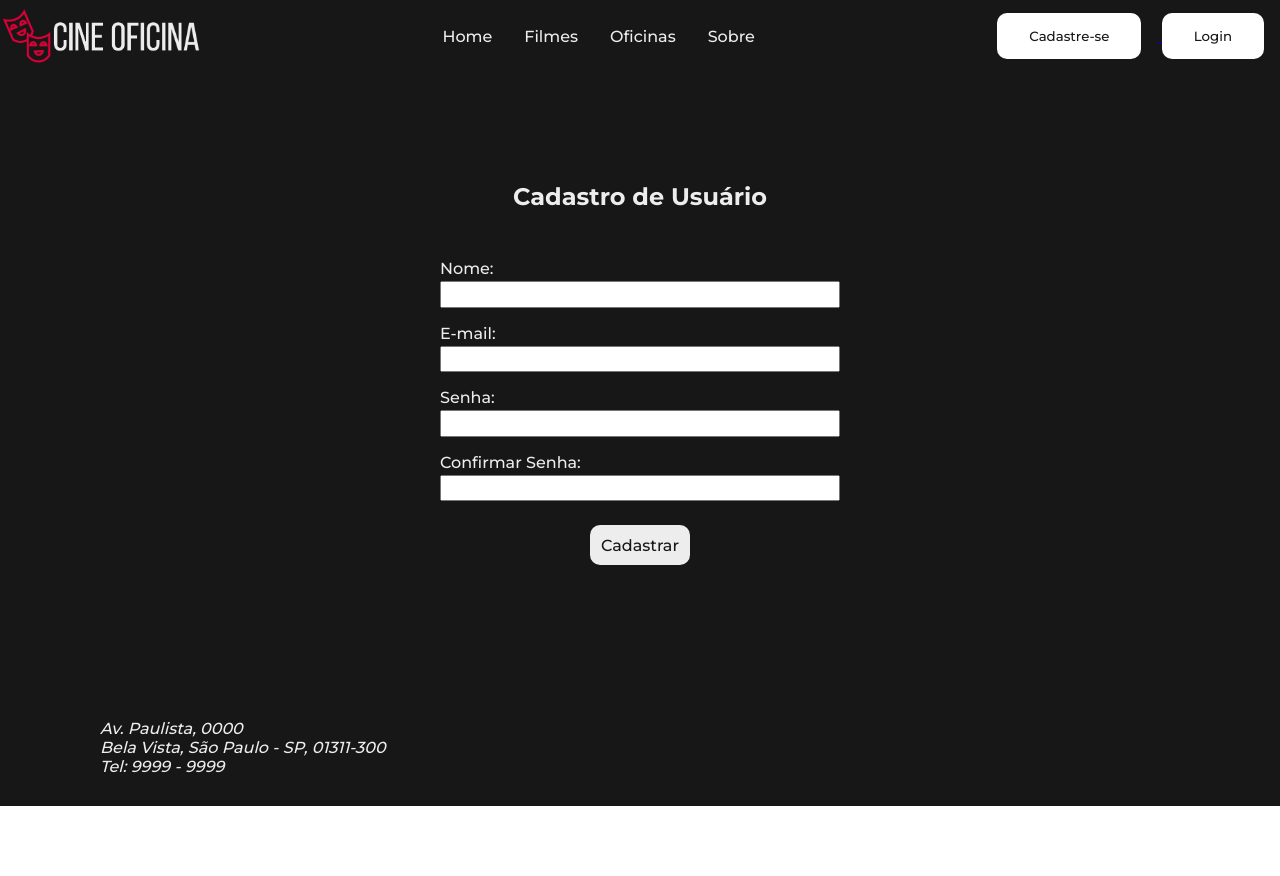
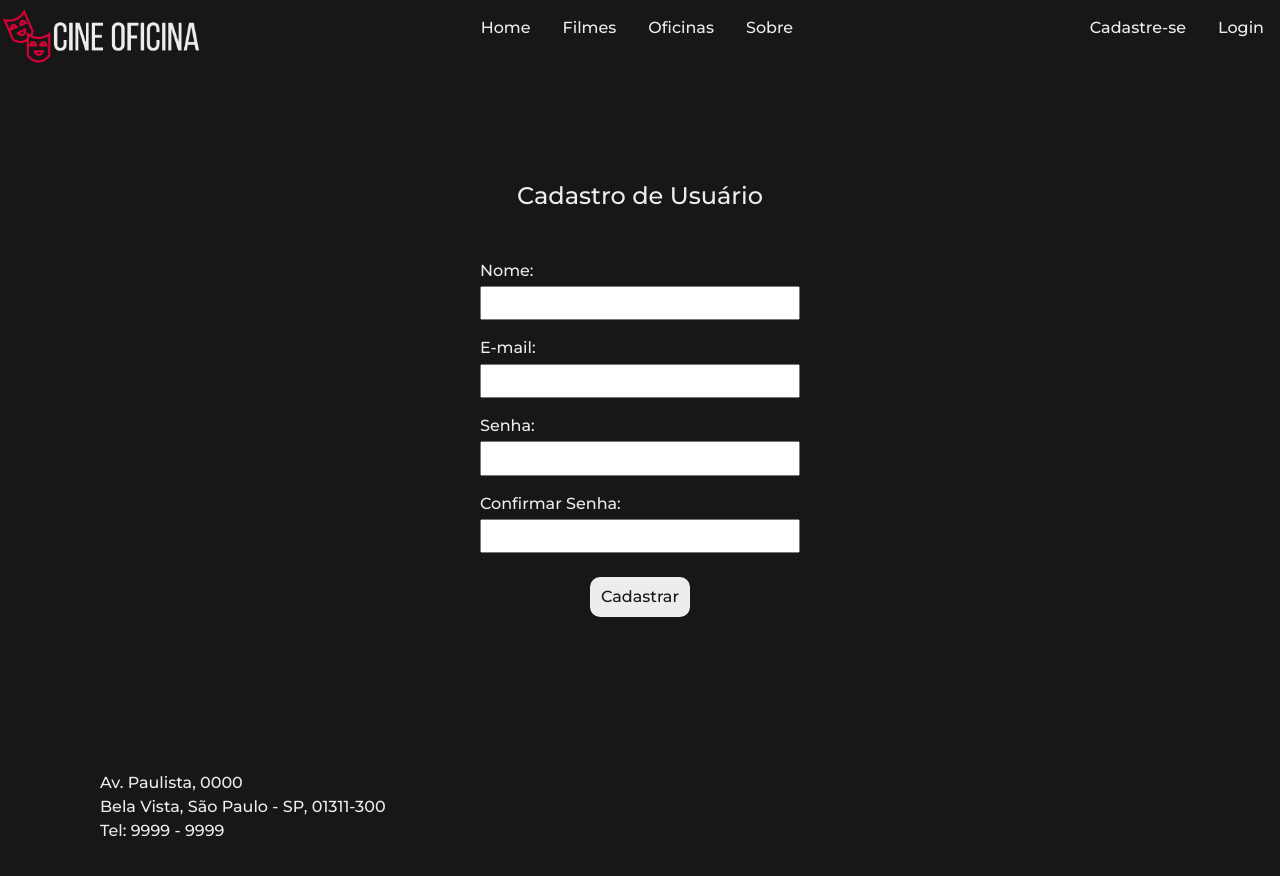
Before and after one commit to Takekamine/PROZ-PROJETO_INTEGRADOR, a plain HTML site: page html/cadastro.html in a window 1280 px wide. Before the commit the page ends 806 px from the top, so only its background shows below. Drawn offline with nearby package versions, Linux system fonts and the light colour scheme.

Commit message:
mudança header

```diff
--- a/html/cadastro.html
+++ b/html/cadastro.html
@@ -8,6 +8,9 @@
     <link href="https://fonts.googleapis.com/css2?family=Inter:wght@400;500&family=Montserrat:wght@500;600;700&display=swap" rel="stylesheet">
     <link href="./css/style.css" rel="stylesheet">
     <title>Cine Oficina/Sobre</title>
+    <!-- Bootstrap CSS -->
+    <link rel="stylesheet" href="https://cdn.jsdelivr.net/npm/bootstrap@4.3.1/dist/css/bootstrap.min.css"
+        integrity="sha384-ggOyR0iXCbMQv3Xipma34MD+dH/1fQ784/j6cY/iJTQUOhcWr7x9JvoRxT2MZw1T" crossorigin="anonymous">
 </head>
 <body>
     <header class="cabecalho">
@@ -20,14 +23,12 @@
                 <li><a href="sobre.html">Sobre</a></li>
             </ul>
         </nav>
-        <div>
-        <a href="./cadastro.html">
-            <button class="cabecalho-botao">Cadastre-se</button>
-        </a>
-        <a href="./login.html">
-            <button class="cabecalho-botao">Login</button>
-        </a>
-        </div>
+        <nav>
+            <ul>
+                <li><a href="./cadastro.html">Cadastre-se</a></li>
+                <li><a href="./login.html">Login</a></li>
+            </ul>
+        </nav>
     </header>
 
     <main class="cadastro-corpo">
```
Also changed, not shown: html/login.html (+9 -8 lines), html/oficinas.html (+9 -8 lines), html/sobre.html (+9 -8 lines).
